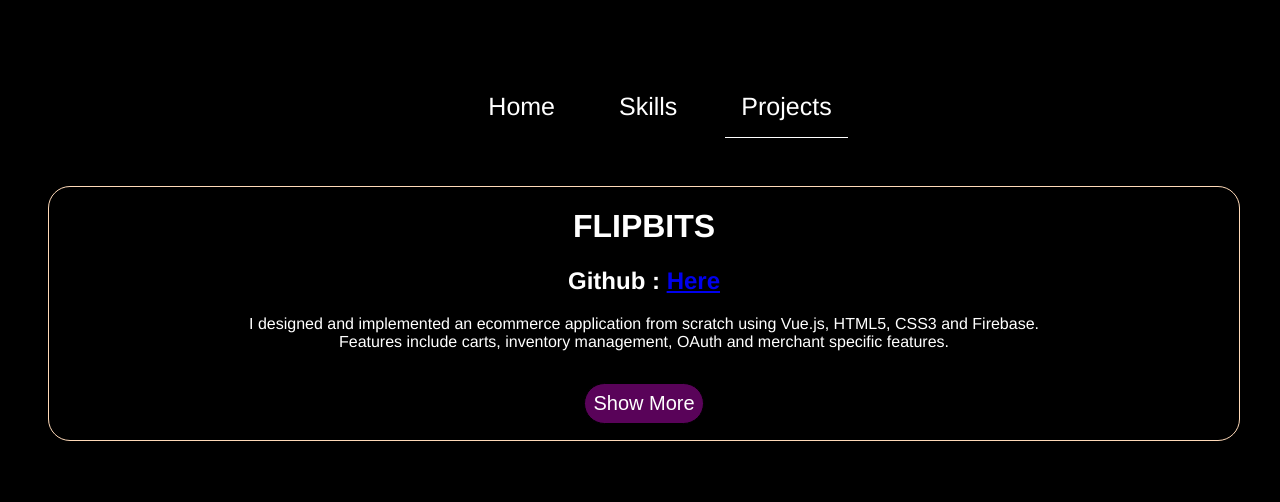
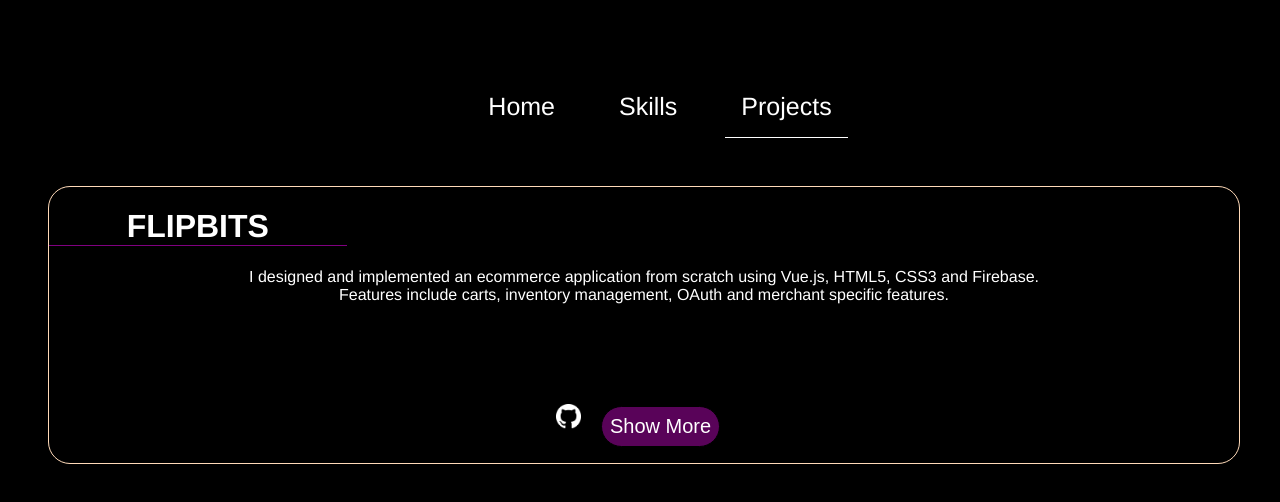
Before and after one commit to Nischinth-bot/portfolio, a Vue app: page / in a window 1280 px wide. Both pictures are taken after a click on the item "Projects". Shown: the top 502 px of the page. Built offline with nearby package versions, Linux system fonts and the light colour scheme.

Commit message:
Modified the ProjectsBody view

```diff
--- a/src/components/ProjectsBody.vue
+++ b/src/components/ProjectsBody.vue
@@ -3,21 +3,15 @@
     <ul class="all-projects">
       <li class="project">
         <h1>FLIPBITS</h1>
-        <h2>
-          Github :
-          <a
-            href="https://github.com/Nischinth-bot/flipbits4cs"
-            target="_blank"
-          >
-            Here
-          </a>
-        </h2>
         <p class="desc">
           I designed and implemented an ecommerce application from scratch using
           Vue.js, HTML5, CSS3 and Firebase. <br />
           Features include carts, inventory management, OAuth and merchant
           specific features.
         </p>
+        <a href="https://github.com/Nischinth-bot/flipbits4cs" target="_blank">
+          <img class="small" src="../assets/github.png" />
+        </a>
         <button v-if="!showMore" @click="showMore = true">Show More</button>
         <button v-if="showMore" @click="showMore = false">Show Less</button>
         <div v-if="showMore">
@@ -77,8 +71,19 @@ button {
   cursor: pointer;
 }
 
+.small {
+  height: 25px;
+  width: 25px;
+  padding: 0.25rem;
+  margin-top: 5rem;
+}
+
 img {
-  margin: 2rem;
   height: 500px;
 }
+
+h1 {
+  border-bottom: purple 1px solid;
+  width: 25%;
+}
 </style>
--- a/src/components/SkillsItem.vue
+++ b/src/components/SkillsItem.vue
@@ -6,6 +6,6 @@
 
 <script>
 export default {
-  props: ['title'],
+  props: [{ title: String }, { imgs: Array }],
 };
 </script>
```
Also changed, not shown: src/assets/github.png (added).
